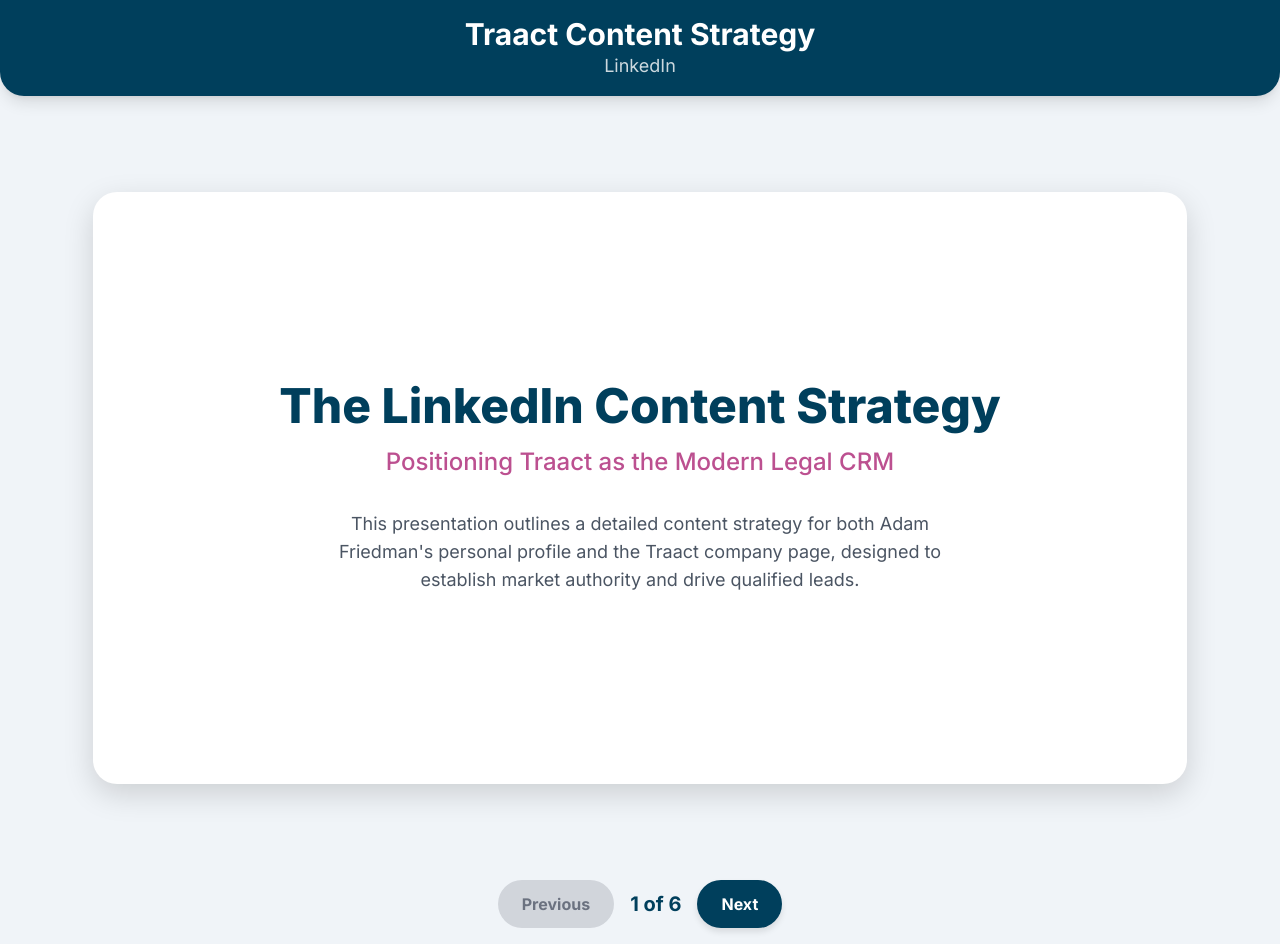
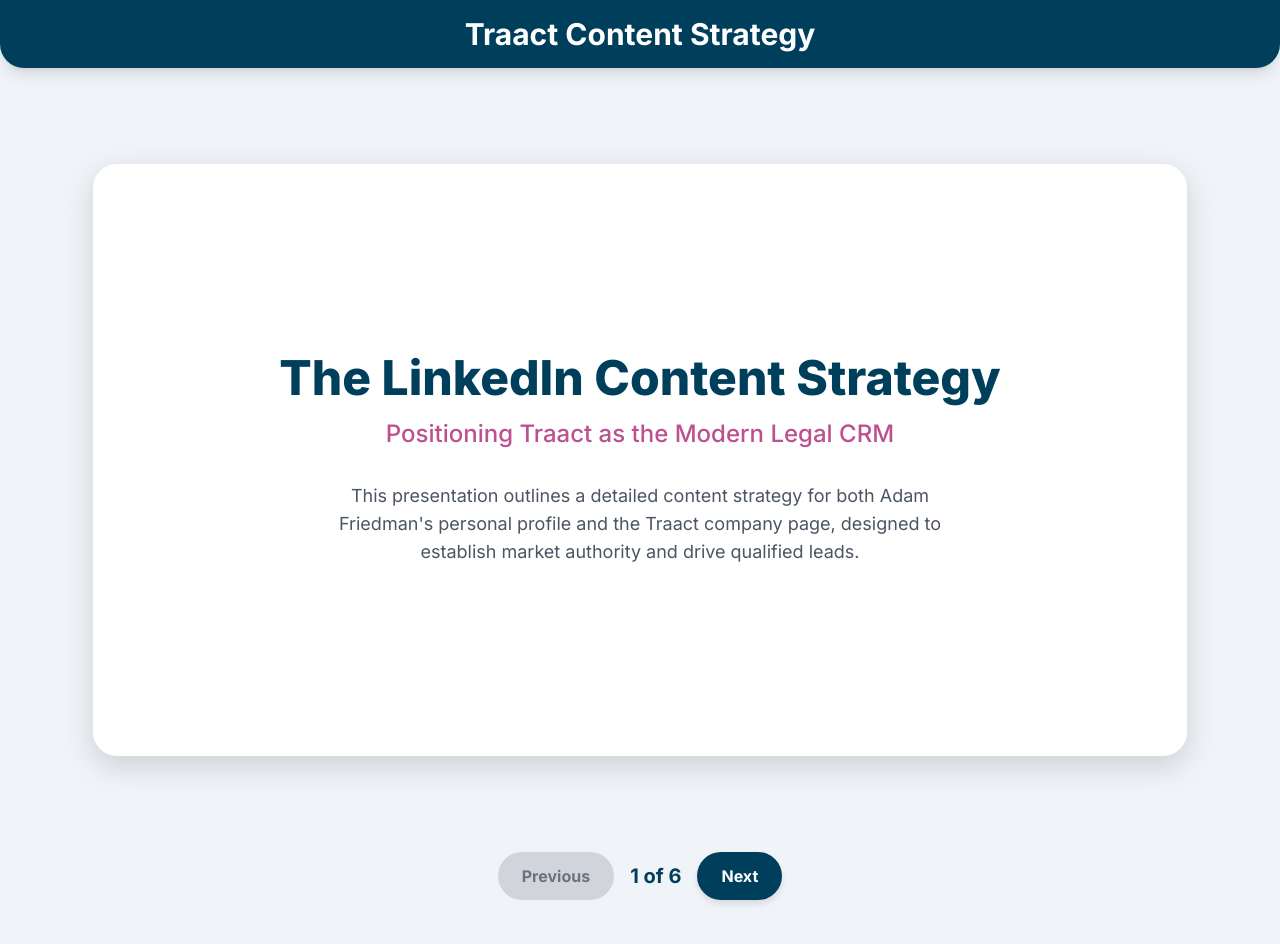
Before and after one commit to kaelsoriano25/tracct, a plain HTML site: page index.html in a window 1280 px wide. After the commit the page ends 916 px from the top, so only its background shows below. Drawn offline with nearby package versions, Linux system fonts and the light colour scheme.

Commit message:
Update index.html

```diff
--- a/index.html
+++ b/index.html
@@ -75,7 +75,6 @@
     <div class="container mx-auto">
         <header class="py-4 px-8 text-center bg-[#003f5c] text-white rounded-b-3xl shadow-lg">
             <h1 class="text-3xl font-bold">Traact Content Strategy</h1>
-            <h2 class="text-lg font-light opacity-80"> LinkedIn </h2>
         </header>
 
         <div id="slides-container" class="mt-8 mb-4">
```
